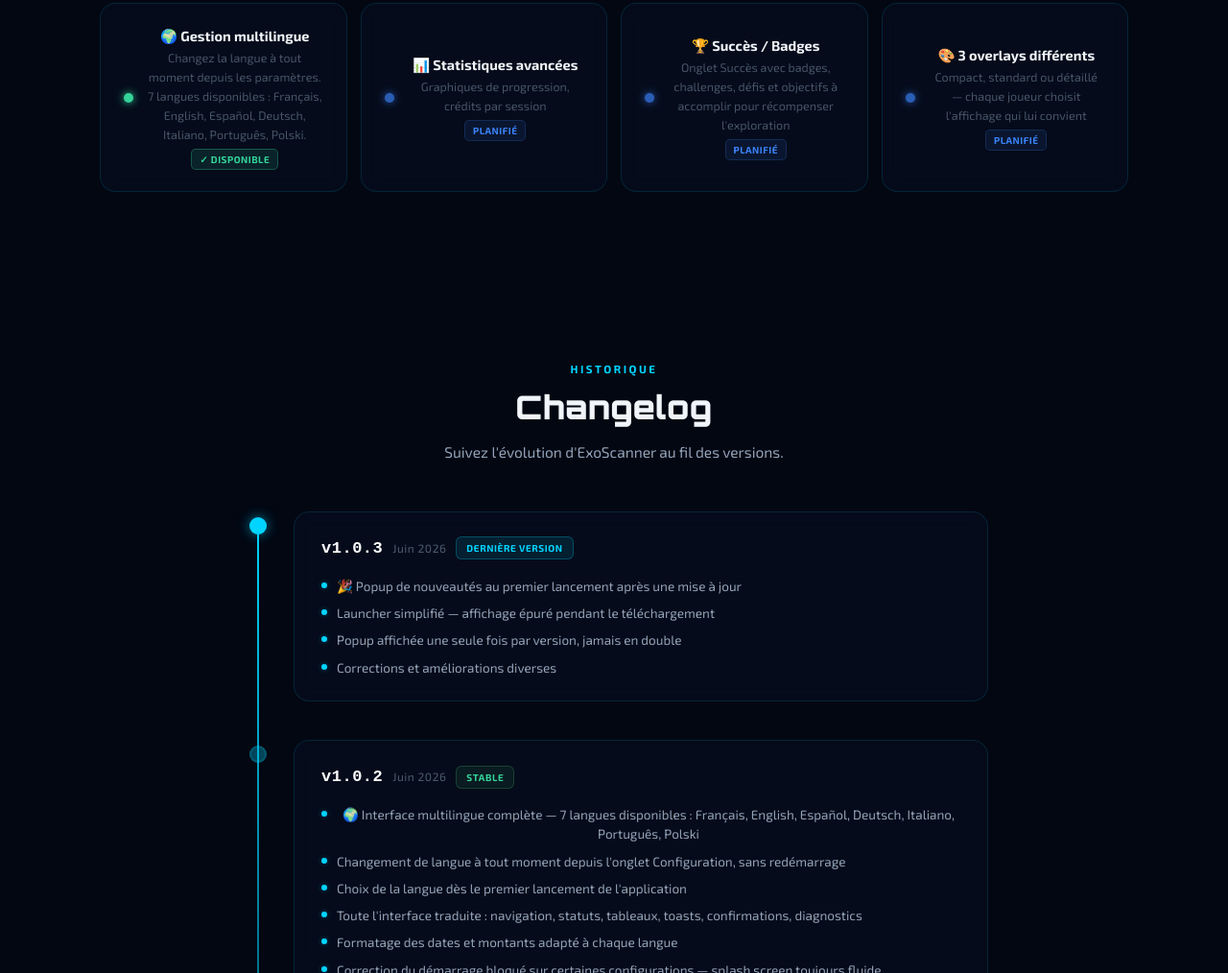
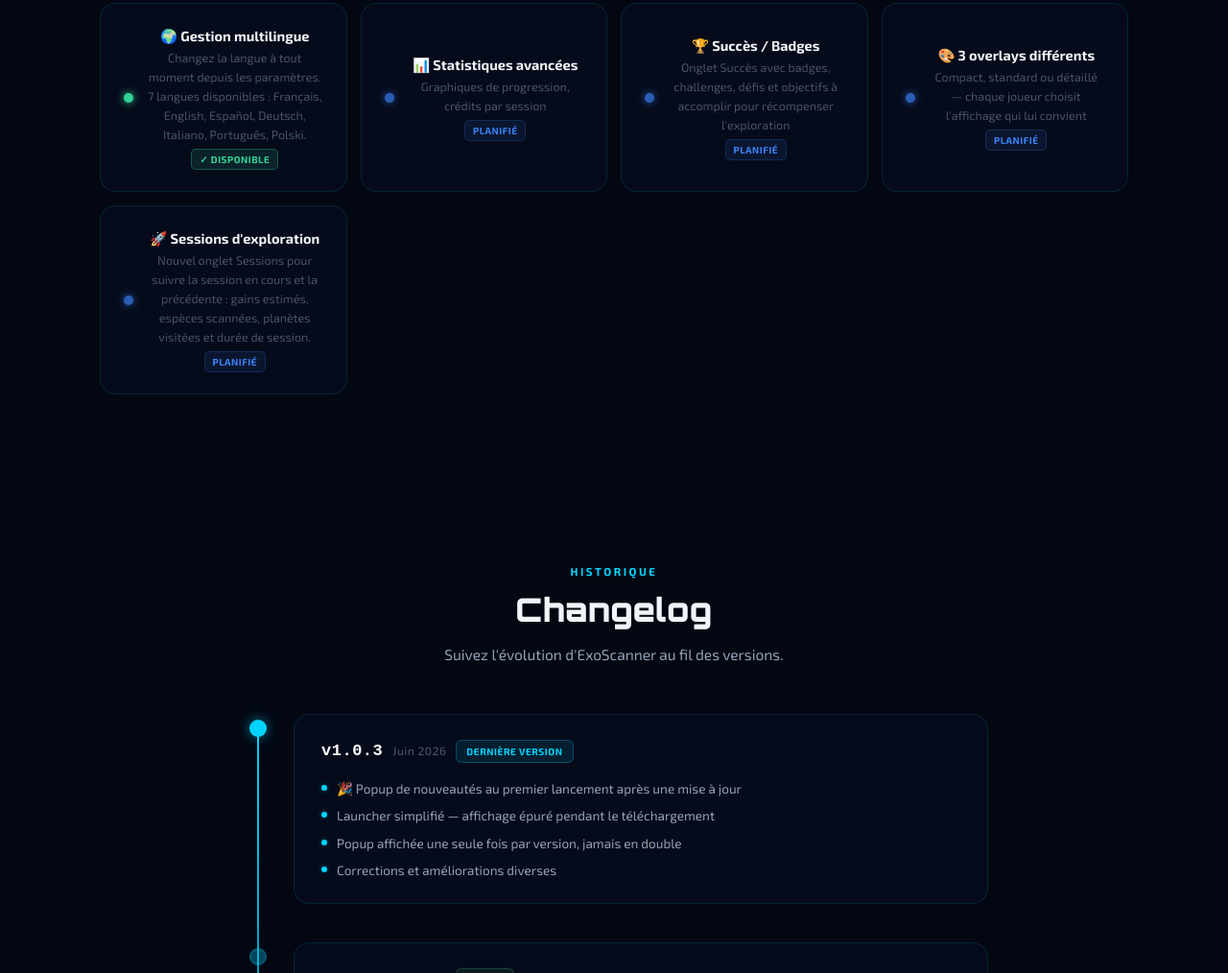
Before and after one commit to Maxis28310/exoscanner-site, a plain HTML site: page website/index.html in a window 1280 px wide. Shown: the part 6310-7324 px from the top of the page at 96% size. Drawn offline with Linux system fonts and the light colour scheme.

Commit message:
Add files via upload

```diff
--- a/website/index.html
+++ b/website/index.html
@@ -767,6 +767,7 @@
       <div class="rm-item reveal delay-2"><div class="rm-dot planned"></div><div class="rm-content"><h5>📊 Statistiques avancées</h5><p>Graphiques de progression, crédits par session</p><span class="rm-tag rm-planned">Planifié</span></div></div>
       <div class="rm-item reveal delay-3"><div class="rm-dot planned"></div><div class="rm-content"><h5>🏆 Succès / Badges</h5><p>Onglet Succès avec badges, challenges, défis et objectifs à accomplir pour récompenser l'exploration</p><span class="rm-tag rm-planned">Planifié</span></div></div>
       <div class="rm-item reveal delay-4"><div class="rm-dot planned"></div><div class="rm-content"><h5>🎨 3 overlays différents</h5><p>Compact, standard ou détaillé — chaque joueur choisit l'affichage qui lui convient</p><span class="rm-tag rm-planned">Planifié</span></div></div>
+      <div class="rm-item reveal delay-5"><div class="rm-dot planned"></div><div class="rm-content"><h5>🚀 Sessions d'exploration</h5><p>Nouvel onglet Sessions pour suivre la session en cours et la précédente : gains estimés, espèces scannées, planètes visitées et durée de session.</p><span class="rm-tag rm-planned">Planifié</span></div></div>
     </div>
   </div>
 </section>
```
